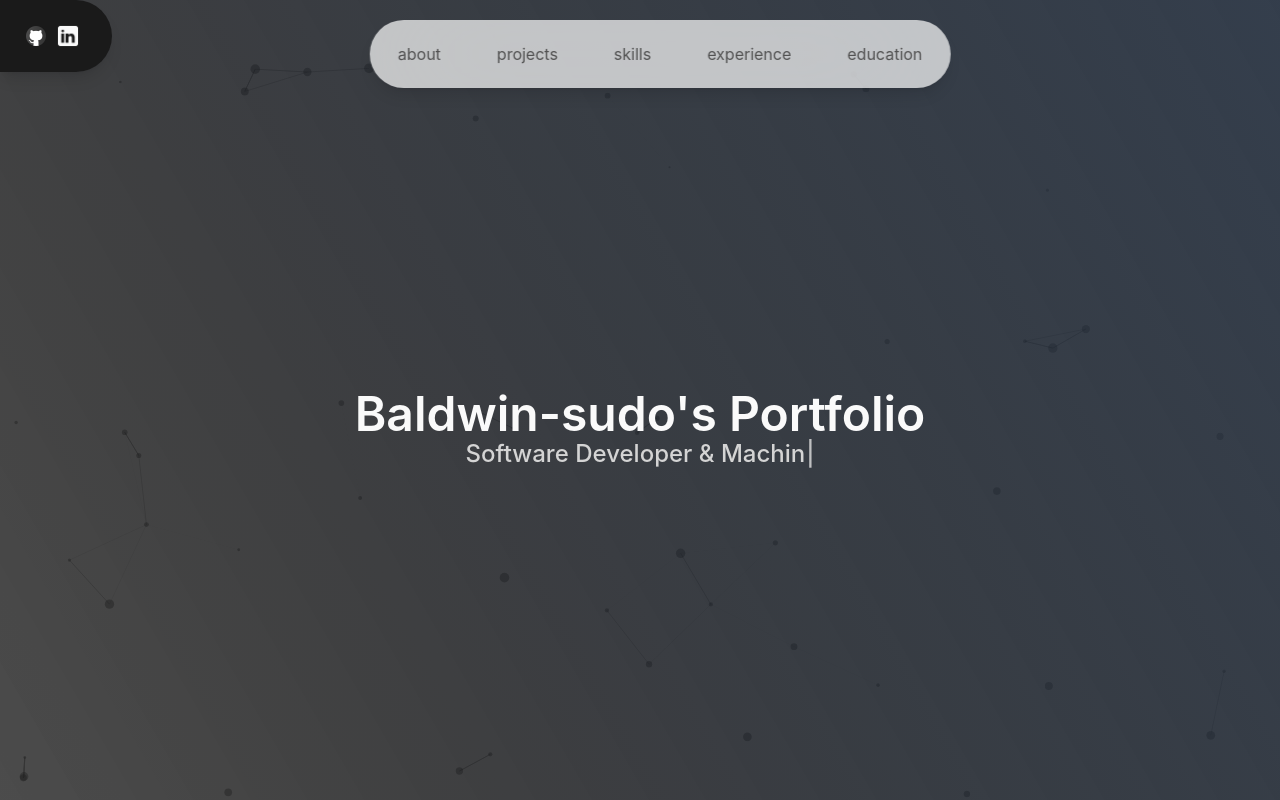
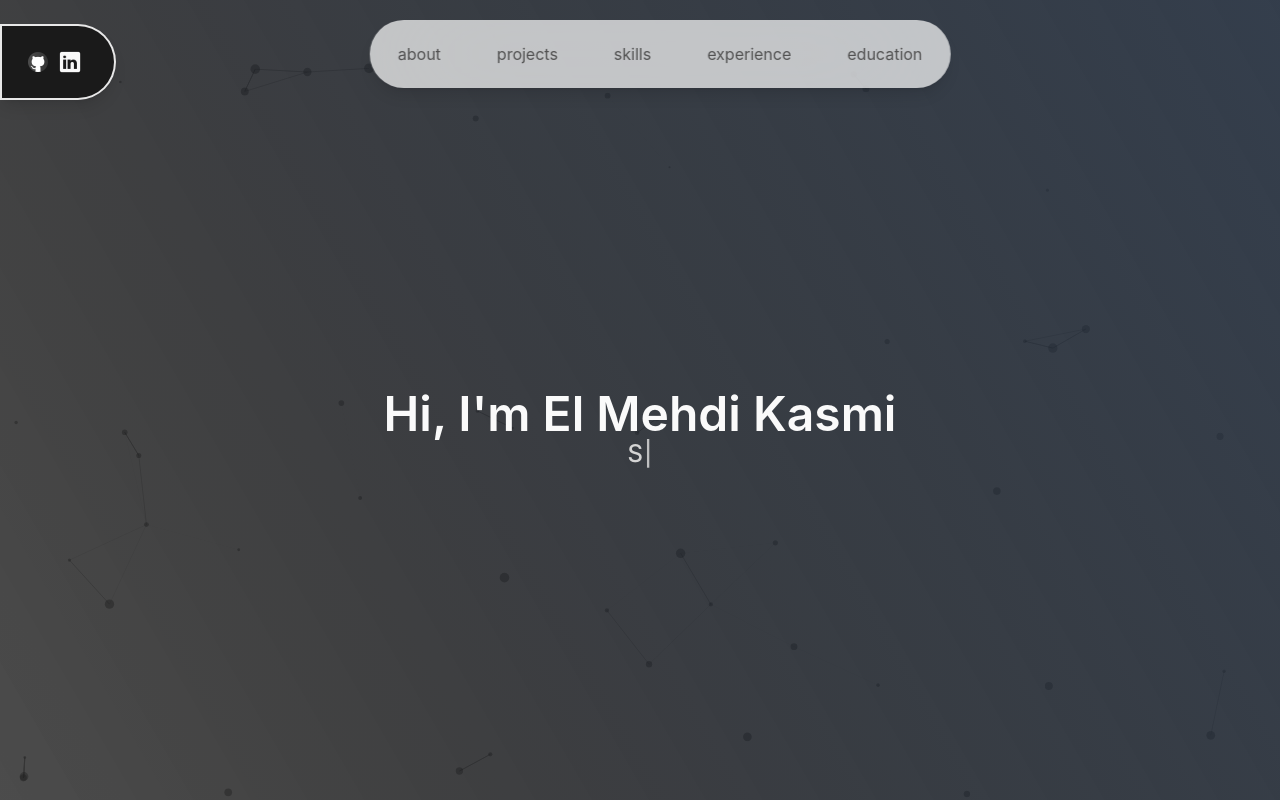
Before and after one commit to baldwin-sudo/portfolio_v3, a React (Vite) app: page / in a window 1280 px wide. Shown: the top 800 px of the page. Built offline with nearby package versions, Linux system fonts and the light colour scheme.

Commit message:
made contacts more noticeable

```diff
--- a/src/components/About.jsx
+++ b/src/components/About.jsx
@@ -1,4 +1,5 @@
 import React, { forwardRef } from "react";
+import { motion } from "framer-motion";
 import githubIco from "../assets/github-icon.png";
 import linkIco from "../assets//link-icon.png";
 
@@ -20,14 +21,14 @@ const About = forwardRef((props, ref) => {
       >
         <div className="self-center w-fit mx-auto   ">
           <h1 className=" text-neutral-50  text-xl text-center sm:text-4xl lg:text-5xl font-semibold ">
-            Baldwin-sudo's Portfolio{" "}
+            Hi, I'm El Mehdi Kasmi
           </h1>
 
           <div className="mb-10 w-full sm:w-auto flex justify-start sm:justify-center">
             <div className="text-center text-neutral-300 text-sm sm:text-xl lg:text-2xl font-medium whitespace-nowrap overflow-hidden text-ellipsis">
               <TyperWriterEffect
                 pause={1750}
-                text="Software Developer & Machine Learning Engineer"
+                text="Software Developer & AI Engineer"
               />
             </div>
           </div>
@@ -40,33 +41,40 @@ const About = forwardRef((props, ref) => {
         </div>{" "}
       </div>
       {/* contact buttons */}
-      <div
-        className="fixed top-100 left-0 translate-y-50 lg:translate-y-0 lg:top-0 z-50 flex  gap-2
-                bg-neutral-900/90 backdrop-blur-md   shadow-lg rounded-br-full rounded-tr-full p-2 pr-4 sm:p-6 sm:pr-8 hover:bg-green-400  "
+      <motion.div
+        initial={{ x: "100vw", y: "100vh", opacity: 0 }}
+        animate={{ x: 0, y: 0, opacity: 1,duration: 2 }}
+        transition={{ type: "spring", stiffness: 100, damping: 12 }}
+        className="fixed top-6  lg:top-6 left-0 z-50 flex gap-2 bg-neutral-900/90 backdrop-blur-md shadow-lg rounded-br-full border-2 border-white/90 rounded-tr-full p-2 pr-4 sm:p-6 sm:pr-8"
       >
-        <a
+        <motion.div
+          animate={{ y: [0, -6, 0] }}
+          transition={{ duration: 4, repeat: 0, ease: "easeInOut" }}
+          className="flex gap-2"
+        >
+          <motion.a
             href="https://github.com/baldwin-sudo"
             target="_blank"
-          className="h-fit   flex  items-center justify-center gap-1    hover:opacity-80 text-white text-sm sm:text-lg cursor-pointer "
+            className="h-fit flex items-center justify-center gap-1 transform transition-all duration-200 hover:scale-110 hover:opacity-90 text-white text-sm sm:text-lg cursor-pointer"
+            animate={{ scale: [1, 1.03, 1] }}
+            transition={{ duration: 2.2, repeat: 0, ease: "easeInOut", repeatType: "reverse" }}
           >
-          {" "}
-          <img className=" w-6 h-6 sm:w-6 sm:h-6" src={githubIco} alt="" />
-          <span className="hidden ">Github</span>
-        </a>
+            <motion.img className="w-6 h-6 sm:w-6 sm:h-6" src={githubIco} alt="" />
+            <span className="hidden">Github</span>
+          </motion.a>
 
-        <a
+          <motion.a
             href="https://www.linkedin.com/in/el-mehdi-kasmi-04ab45231/"
             target="_blank"
-          className=" h-fit   flex  items-center justify-center gap-1    hover:opacity-80 text-white text-sm sm:text-lg cursor-pointer "
+            className="h-fit flex items-center justify-center gap-1 transform transition-all duration-200 hover:scale-110 hover:opacity-90 text-white text-sm sm:text-lg cursor-pointer"
+            animate={{ scale: [1, 1.03, 1] }}
+            transition={{ duration: 2.4, repeat: Infinity, ease: "easeInOut", repeatType: "reverse" }}
           >
-          <img
-            className="z-1 w-6 h-6 sm:w-6 sm:h-6"
-            src={linkdedinIco}
-            alt=""
-          />
+            <motion.img className="z-1 w-6 h-6 sm:w-6 sm:h-6" src={linkdedinIco} alt="" />
             <p className="hidden">Linkedin</p>
-        </a>
-      </div>
+          </motion.a>
+        </motion.div>
+      </motion.div>
     </div>
   );
 });
```
Lines whose indentation alone changed are shown as unchanged.
